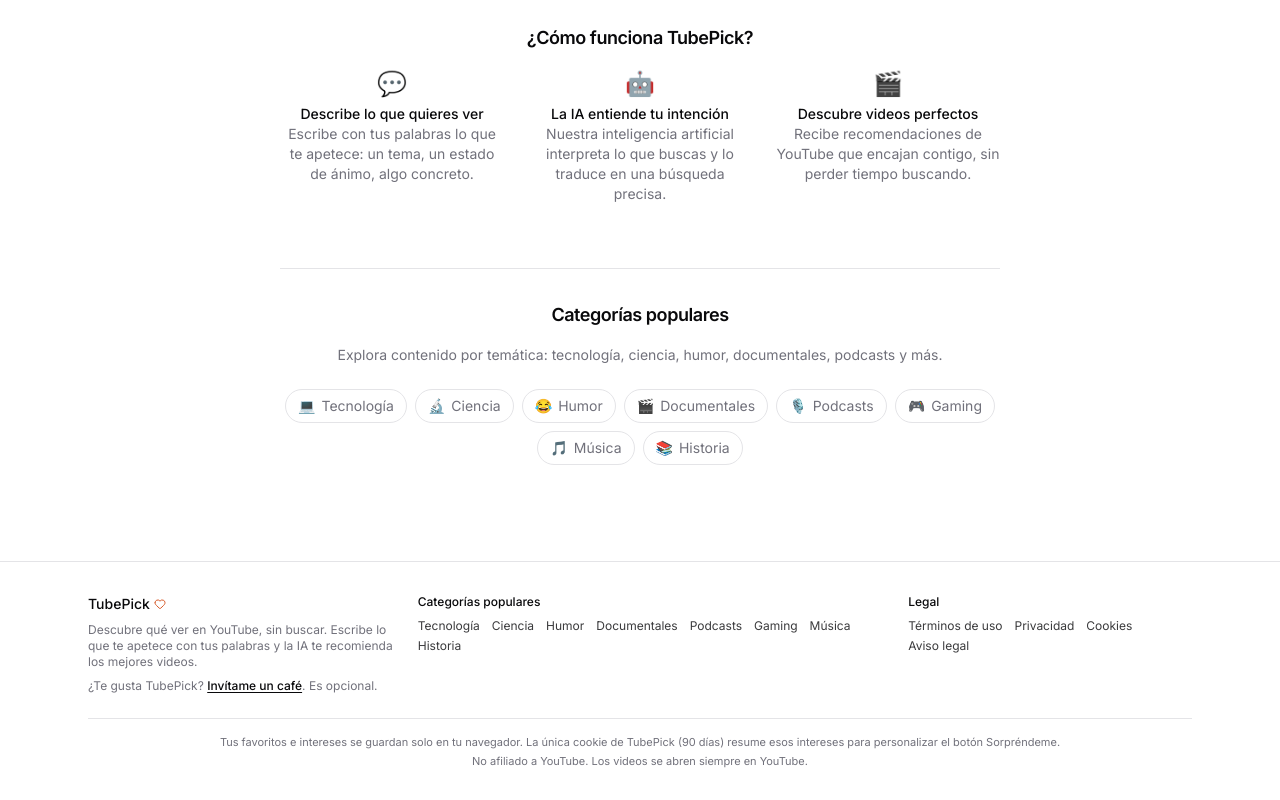
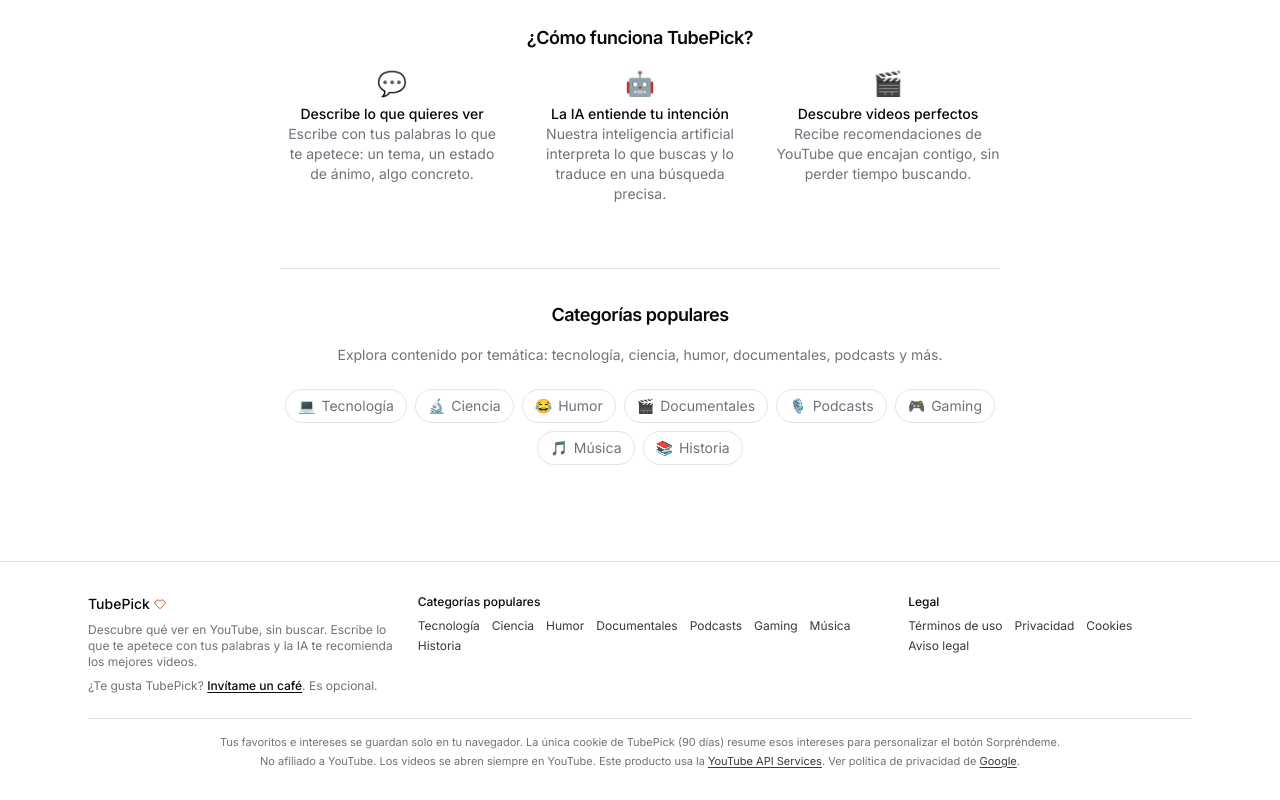
Before and after one commit to xxivgonza-afk/TubePick, a Next.js app: page / in a window 1280 px wide. Shown: the part 857-1657 px from the top of the page. Built offline with nearby package versions, Linux system fonts and the light colour scheme; no server answers.

Commit message:
feat(footer): crédito obligatorio de YouTube API Services

```diff
--- a/components/footer.tsx
+++ b/components/footer.tsx
@@ -84,7 +84,27 @@
             Tus favoritos e intereses se guardan solo en tu navegador. La única cookie de TubePick
             (90 días) resume esos intereses para personalizar el botón Sorpréndeme.
           </p>
-          <p className="mt-1">No afiliado a YouTube. Los videos se abren siempre en YouTube.</p>
+          <p className="mt-1">
+            No afiliado a YouTube. Los videos se abren siempre en YouTube. Este producto usa la{" "}
+            <a
+              href="https://developers.google.com/youtube/terms/api-services-terms-of-service"
+              target="_blank"
+              rel="noopener noreferrer"
+              className="text-foreground/80 underline underline-offset-2 hover:text-foreground"
+            >
+              YouTube API Services
+            </a>
+            . Ver política de privacidad de{" "}
+            <a
+              href="https://policies.google.com/privacy"
+              target="_blank"
+              rel="noopener noreferrer"
+              className="text-foreground/80 underline underline-offset-2 hover:text-foreground"
+            >
+              Google
+            </a>
+            .
+          </p>
         </div>
       </div>
     </footer>
```
